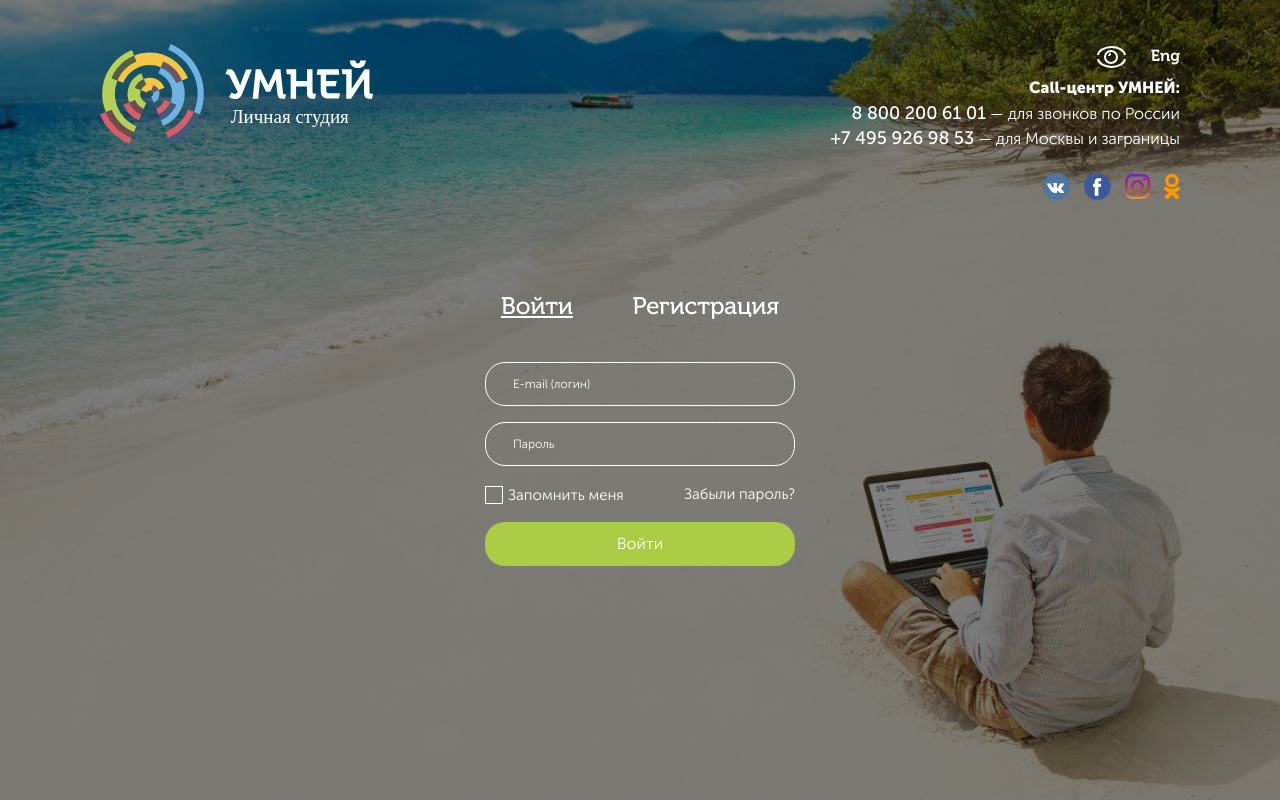
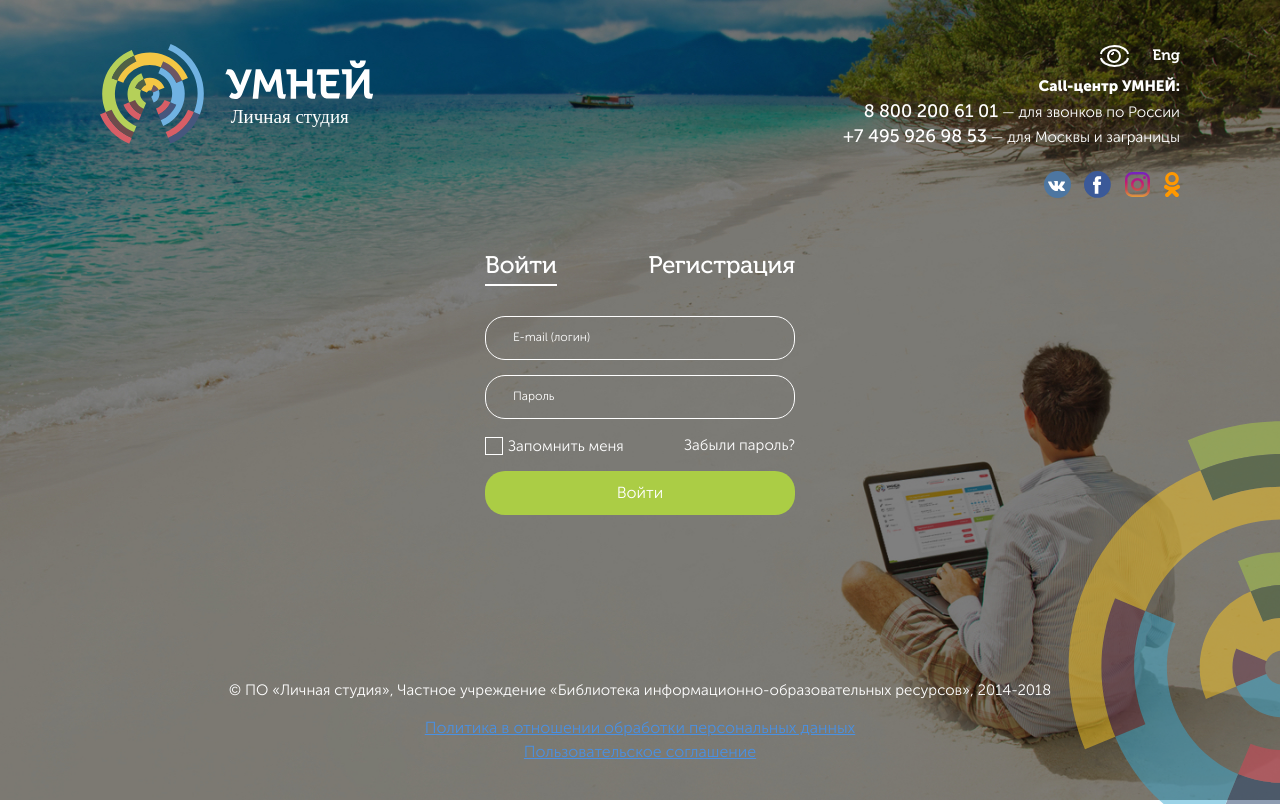
Before and after one commit to vicarius123/Roweb, a plain HTML site: page index.html in a window 1280 px wide. Drawn offline with nearby package versions, Linux system fonts and the light colour scheme.

Commit message:
Login/registration page
Login/registration page done

```diff
--- a/css/styles.css
+++ b/css/styles.css
@@ -179,7 +179,9 @@
 }
 html,body{
   font-family: 'Museo Sans Cyrl 300';
-  font-size:16px;
+  line-height: 1.49;
+  font-size: 15px;
+  height: 100%;
 }
 *{
   -webkit-font-smoothing: antialiased;
@@ -190,9 +192,11 @@ b{
 /**Registration part**/
 .main-reg{
   width: 100%;
-  height: 100vh;
   background: url(/images/bg-reg.jpg) center no-repeat;
   background-size: cover;
+  padding-bottom: 121px;
+  min-height: 700px;
+  height: 100%;
 }
 .new-fluid{
   padding: 44px 100px 0px 100px;
@@ -240,9 +244,11 @@ b{
   width: 100%;
 }
 .login-ctn{
-  height: 100%;
+  height: calc(100% - 121px - 155px);
   align-items: center;
-  margin-top: -155px;
+  position:relative;
+  z-index: 10;
+  min-height: 300px;
 }
 #myTab{
   display: flex;
@@ -253,10 +259,15 @@ b{
 #myTab a{
   font-family: 'Museo Cyrl 500';
   font-size: 24px;
+  padding-left: 0;
+  padding-right: 0;
+  padding-bottom: 1px;
+  border-bottom: solid 2px transparent;
 }
 #myTab a.active{
-  text-decoration: underline;
+  border-bottom: solid 2px #ffffff;
 }
+
 .main-reg input {
   width: 100%;
   font-size: 12px;
@@ -316,3 +327,28 @@ button.btn-new.btn-green {
   border: 0;
   padding: 10px;
 }
+h1{
+  font-family: 'Museo Cyrl 500';
+  font-size: 24px;
+}
+.main-reg header{
+  position:relative;
+}
+.foo-reg{
+  left: 0;
+  right: 0;
+  bottom: 0;
+  padding-bottom: 40px;
+  margin-top: -121px;
+  position:relative;
+}
+.foo-reg a{
+  color: #4a90e2;
+  font-size: 16px;
+  text-decoration: underline;
+}
+.foo-logo-reg{
+  position: absolute;
+  bottom: 0;
+  right: 0;
+}
--- a/index.html
+++ b/index.html
@@ -55,10 +55,10 @@
             <div class="tab-pane fade show active" id="login" role="tabpanel" aria-labelledby="login-tab">
               <form>
                 <div class="form-group">
-                    <input type="email" name="email" placeholder="E-mail (логин)" />
+                  <input type="email" placeholder="E-mail (логин)" />
                 </div>
                 <div class="form-group">
-                    <input type="password" name="pssword" placeholder="Пароль" />
+                  <input type="password" placeholder="Пароль" />
                 </div>
                 <div class="form-group">
                   <div class="row align-center">
@@ -74,14 +74,42 @@
               </form>
             </div>
             <div class="tab-pane fade" id="register" role="tabpanel" aria-labelledby="register-tab">
-                2
+              <form>
+                <div class="form-group">
+                  <input type="text" placeholder="Номер контракта" />
+                </div>
+                <div class="form-group">
+                  <input type="email" placeholder="E-mail (логин)" />
+                </div>
+                <div class="form-group">
+                  <input type="password" placeholder="Пароль" />
+                </div>
+                <div class="form-group">
+                  <input type="password" placeholder="Подтвердите пароль" />
+                </div>
+                <br />
+                <button class="btn-new btn-green">Зарегистрироваться</button>
+              </form>
             </div>
           </div>
 
         </div>
       </div>
+
     </div>
+
   </div>
+  <footer class="foo-reg">
+    <div class="text-center">
+      <p class="white">
+        © ПО «Личная студия», Частное учреждение «Библиотека информационно-образовательных ресурсов», 2014-2018
+      </p>
+      <a href="#">Политика в отношении обработки персональных данных</a><br />
+      <a href="#">Пользовательское соглашение</a>
+    </div>
+    <img src="/images/logo-reg.svg" class="foo-logo-reg" />
+  </footer>
+
   <script src="https://code.jquery.com/jquery-3.3.1.slim.min.js" integrity="sha384-q8i/X+965DzO0rT7abK41JStQIAqVgRVzpbzo5smXKp4YfRvH+8abtTE1Pi6jizo" crossorigin="anonymous"></script>
   <script src="https://cdnjs.cloudflare.com/ajax/libs/popper.js/1.14.3/umd/popper.min.js" integrity="sha384-ZMP7rVo3mIykV+2+9J3UJ46jBk0WLaUAdn689aCwoqbBJiSnjAK/l8WvCWPIPm49" crossorigin="anonymous"></script>
   <script src="https://stackpath.bootstrapcdn.com/bootstrap/4.1.3/js/bootstrap.min.js" integrity="sha384-ChfqqxuZUCnJSK3+MXmPNIyE6ZbWh2IMqE241rYiqJxyMiZ6OW/JmZQ5stwEULTy" crossorigin="anonymous"></script>
```
Also changed, not shown: 1 other file. Lines whose indentation alone changed are shown as unchanged.
